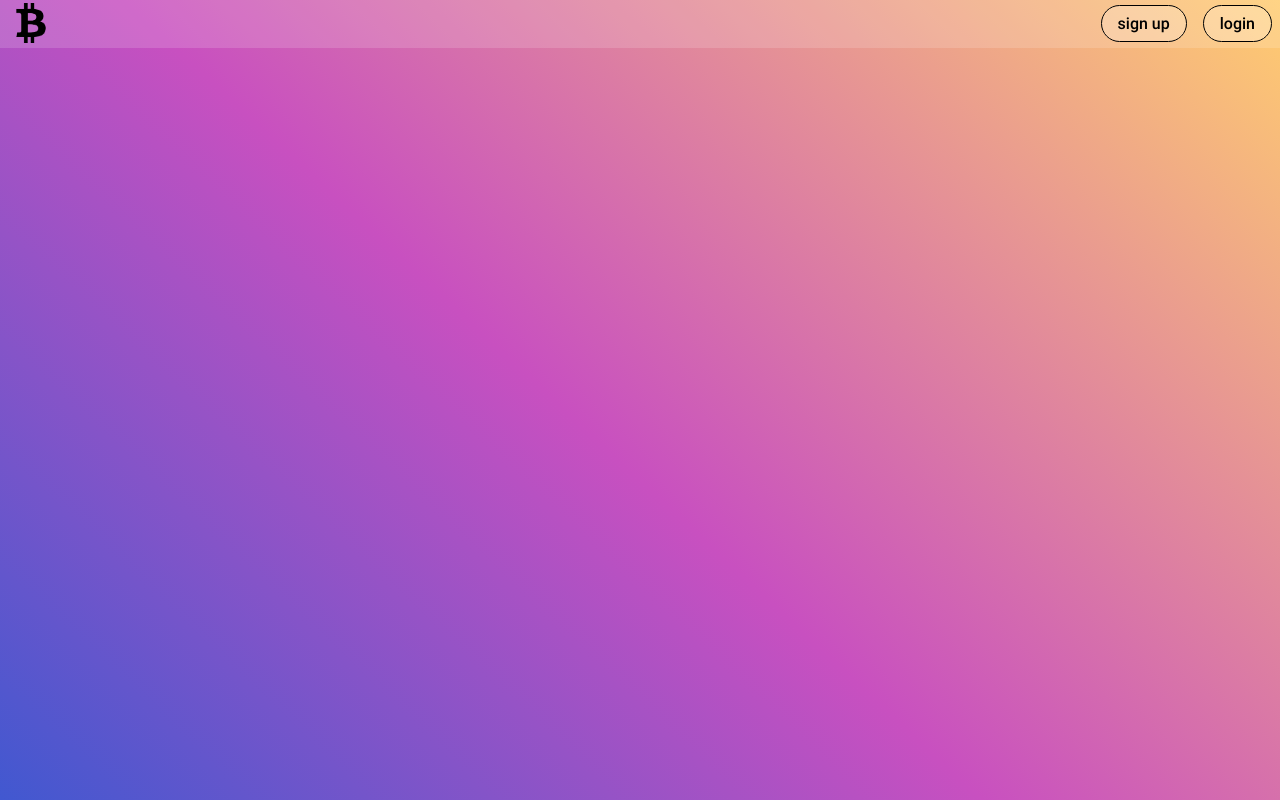
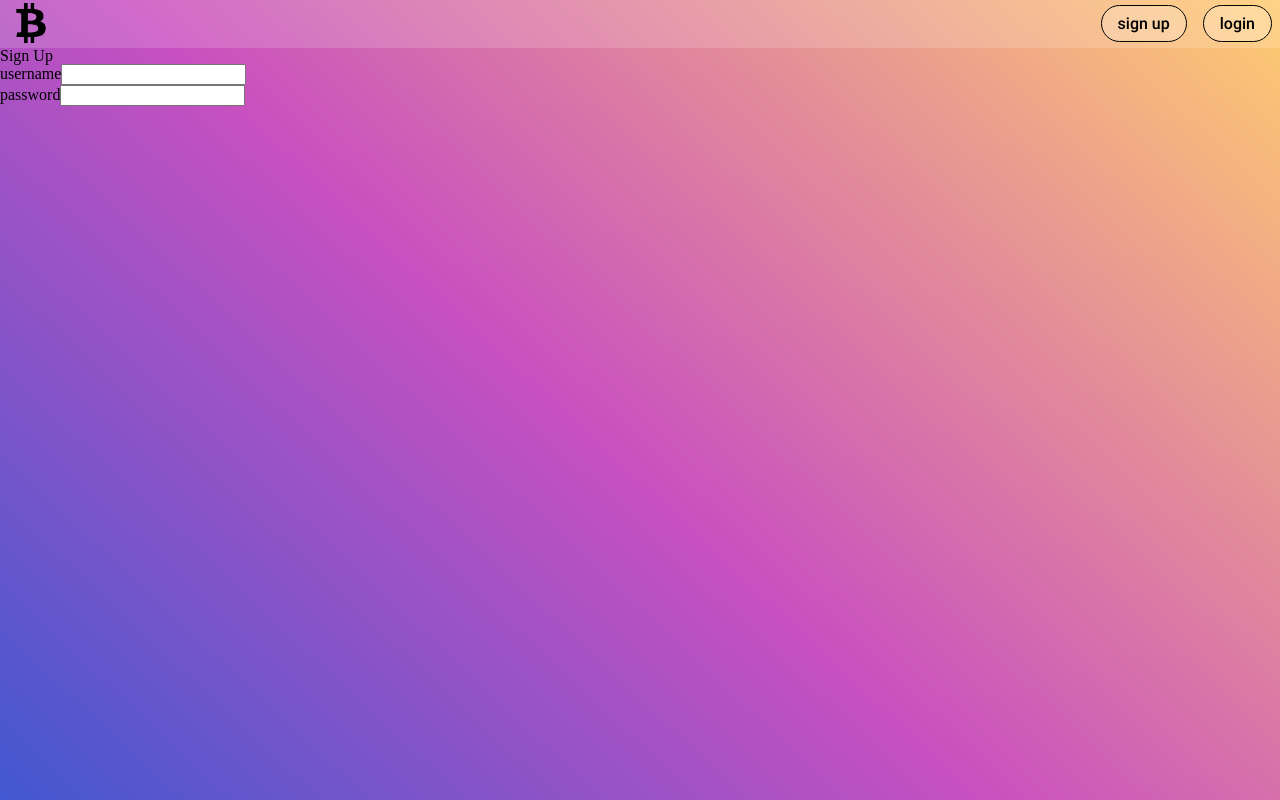
Before and after one commit to maryPopplns/coin_tracker_client, a React (Create React App) app: page /signup in a window 1280 px wide. Built offline with nearby package versions, Linux system fonts and the light colour scheme.

Commit message:
added signup header, labels, and inputs.

```diff
--- a/src/components/signup/Signup.tsx
+++ b/src/components/signup/Signup.tsx
@@ -5,6 +5,25 @@ function Signup(): JSX.Element {
   return (
     <main className='signup-page'>
       <LandingPageNavbar />
+      <form className='signup-form'>
+        <h2>Sign Up</h2>
+        <div>
+          <label htmlFor='signup-username'>username</label>
+          <input
+            type='text'
+            name='signup-username'
+            id='signup-username'
+          ></input>
+        </div>
+        <div>
+          <label htmlFor='signup-password'>password</label>
+          <input
+            type='text'
+            name='signup-password'
+            id='signup-password'
+          ></input>
+        </div>
+      </form>
     </main>
   );
 }
--- a/src/components/signup/signup.css
+++ b/src/components/signup/signup.css
@@ -9,3 +9,7 @@ main.signup-page {
     #ffcc70 100%
   );
 }
+
+.signup-form {
+  display: fixed;
+}
```
